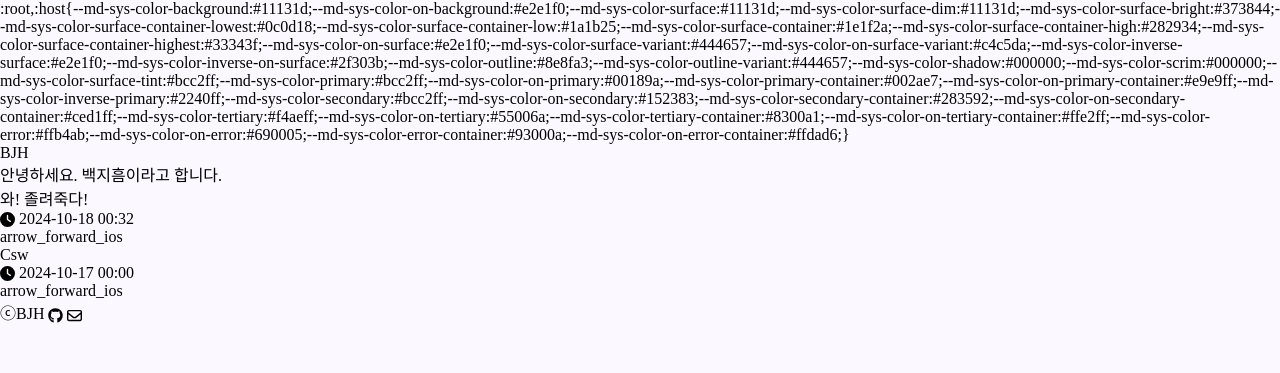
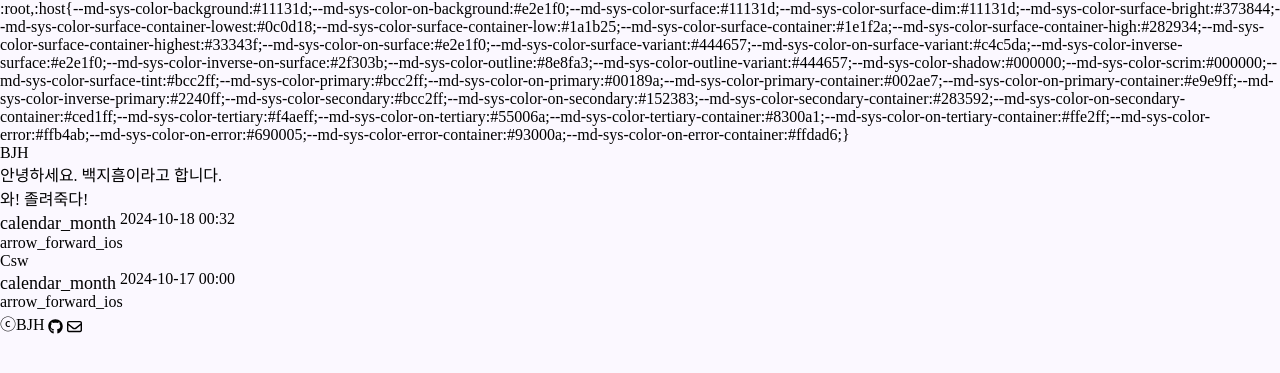
Before and after one commit to jxheum/jxheum.github.io, a Jekyll site: the page built from index.html, in a window 1280 px wide. Shown: the top 373 px of the page. Built offline with Jekyll 4.4.1, drawn with Linux system fonts in a browser that asks for light colours; the list of posts is cut into pages by our own code.

Commit message:
Update index.html

```diff
--- a/index.html
+++ b/index.html
@@ -68,8 +68,7 @@ layout: default
                     target="_blank">
                   <div slot="headline">{{ post.title }}</div>
                   <div slot="supporting-text">{{ post.excerpt | strip_html | truncatewords: 20 }}</div>
-                  <div slot="supporting-text"><svg xmlns="http://www.w3.org/2000/svg" class="clock" viewBox="0 0 512 512" class="icon" style="width: 15px;height: 15px;vertical-align:-3px;"><!--!Font Awesome Free 6.6.0 by @fontawesome - https://fontawesome.com License - https://fontawesome.com/license/free Copyright 2024 Fonticons, Inc.--><path d="M256 0a256 256 0 1 1 0 512A256 256 0 1 1 256 0zM232 120l0 136c0 8 4 15.5 10.7 20l96 64c11 7.4 25.9 4.4 33.3-6.7s4.4-25.9-6.7-33.3L280 243.2 280 120c0-13.3-10.7-24-24-24s-24 10.7-24 24z"/></svg>
-                    {{ post.date | date: '%Y-%m-%d %H:%M' }}</div>
+                  <div slot="supporting-text"><md-icon style="font-size: 18px;width: 20px;height: 20px;vertical-align: -4.5px;">calendar_month</md-icon> {{ post.date | date: '%Y-%m-%d %H:%M' }}</div>
                   <md-icon slot="end">arrow_forward_ios</md-icon>
                 </md-list-item>
                 <md-divider></md-divider>
```
